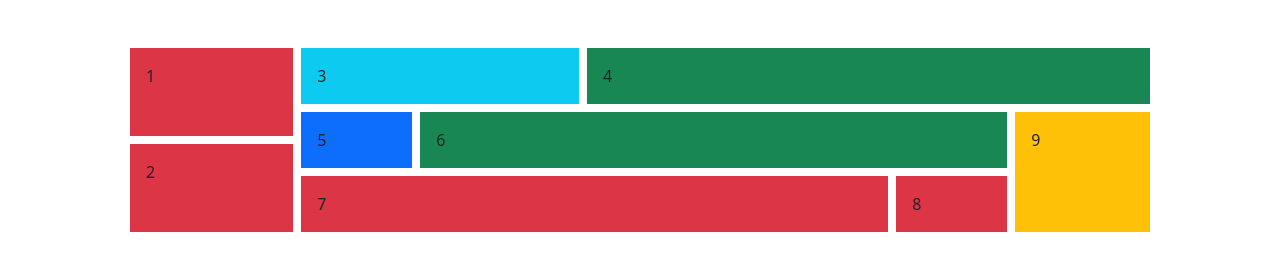
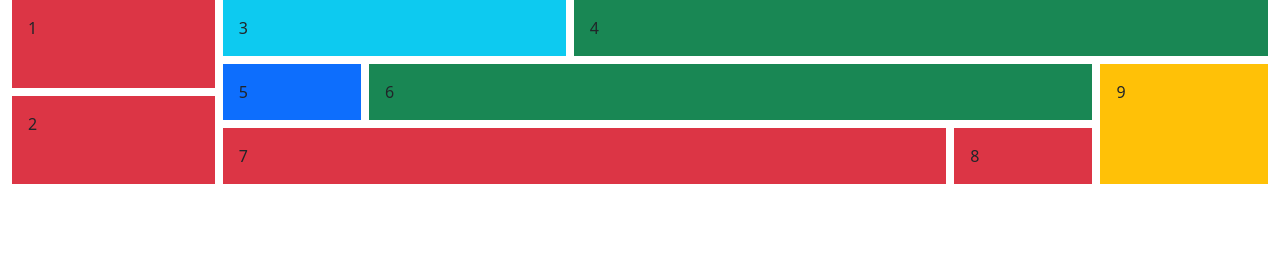
Before and after one commit to Ebrahim-khewani/bootstrap_grid, a plain HTML site: page index.html in a window 1280 px wide. Drawn offline with nearby package versions, Linux system fonts and the light colour scheme.

Commit message:
last update

```diff
--- a/index.html
+++ b/index.html
@@ -1,6 +1,6 @@
+
 <!DOCTYPE html>
 <html lang="en">
-
 <head>
     <meta charset="UTF-8">
     <meta http-equiv="X-UA-Compatible" content="IE=edge">
@@ -23,10 +23,9 @@
     </style>
 
 </head>
-
 <body>
-  <div class="container">
-    <section class="row gx-2 gy-2 p-5">
+    <div class="container-fluid">
+      <section class="row gx-2 gy-2">
         <div class="col-sm-2 col-12">
           <!-- <div class="row  gx-2 gy-2 h-100 " > -->
             <div class=" col-12  col-gl-12 h-50 pb-1">
```
Lines whose indentation alone changed are shown as unchanged.
